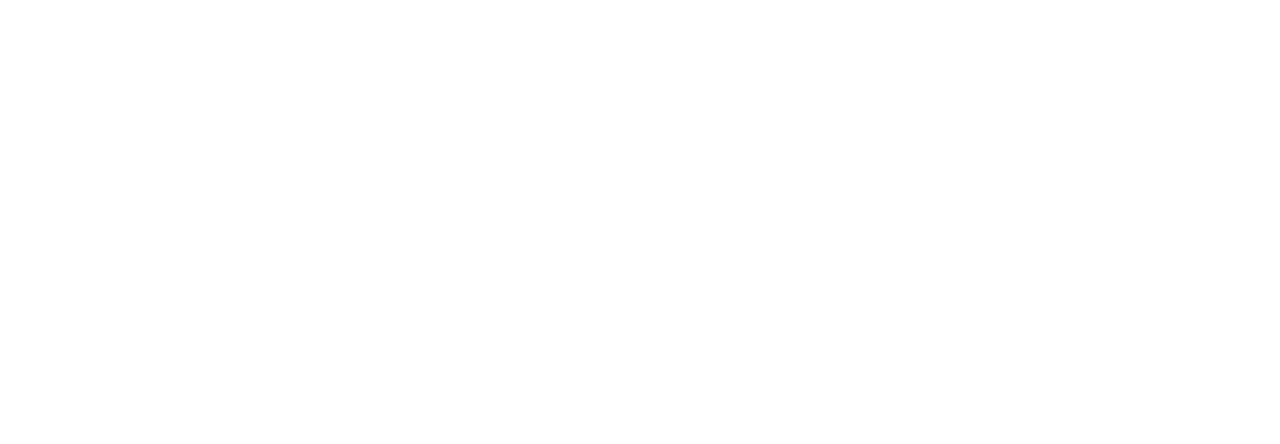
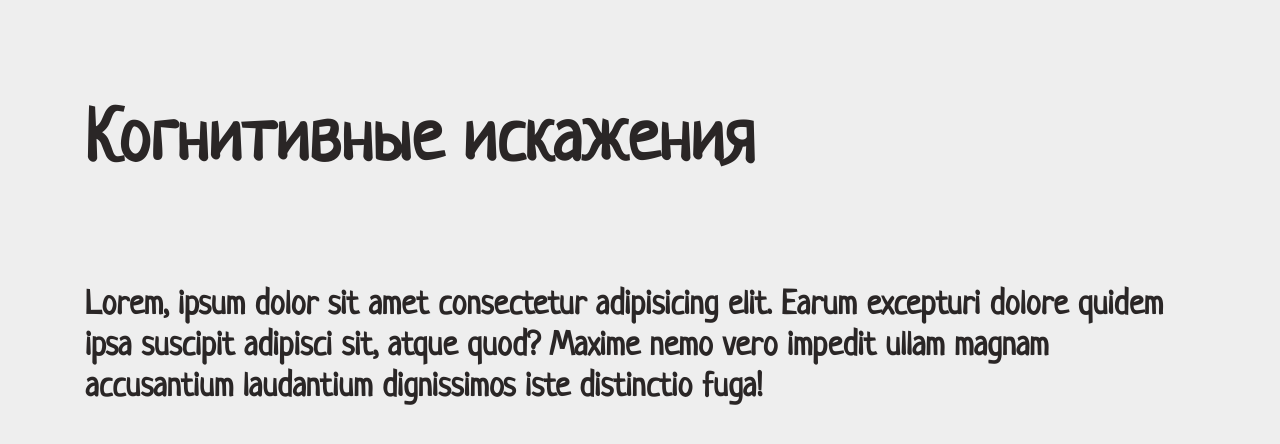
Before and after one commit to LexaZ999/layout-designer-project-lvl1, a website: page src/index.html in a window 1280 px wide. Drawn offline with Linux system fonts and the light colour scheme.

Commit message:
Set the basic landing page setup

```diff
--- a/src/index.html
+++ b/src/index.html
@@ -9,6 +9,14 @@
     <link rel="stylesheet" href="styles/style.css">
 </head>
 <body>
-
+    <header>
+        <h1>Когнитивные искажения</h1>
+    </header>
+    <main>
+        <section>
+            <h3>Lorem, ipsum dolor sit amet consectetur adipisicing elit. Earum excepturi dolore quidem ipsa suscipit adipisci sit, atque quod? Maxime nemo vero impedit ullam magnam accusantium laudantium dignissimos iste distinctio fuga!</h3>
+        </section>
+    </main>
+    <footer></footer>
 </body>
 </html>
--- a/src/styles/style.css
+++ b/src/styles/style.css
@@ -1 +1,49 @@
-/** CSS STYLE **/
+@font-face {
+  font-family: "Open Sans";
+  src: url("../fonts/OpenSans/OpenSans-Regular.ttf");
+}
+
+@font-face {
+  font-family: 'Neucha';
+  src: url('../fonts/Neucha/Neucha-Regular.ttf');
+}
+
+body {
+  max-width: 1440px;
+  margin-left: auto;
+  margin-right: auto;
+
+
+  font-family: 'Open Sans', sans-serif;
+  font-size: 16px;
+  line-height: 1.6em;
+  color: #2A2626;
+
+  background-color: #eee;
+}
+
+h1,
+h2,
+h3 {
+  font-family: 'Neucha', sans-serif;
+  line-height: 1.2em;
+}
+
+h1 {
+  font-size: 72px;
+}
+
+h2 {
+  font-size: 60px;
+}
+
+h3 {
+  font-size: 34px;
+}
+
+header,
+section,
+footer {
+  max-width: 1110px;
+  margin: 100px auto;
+}
```
